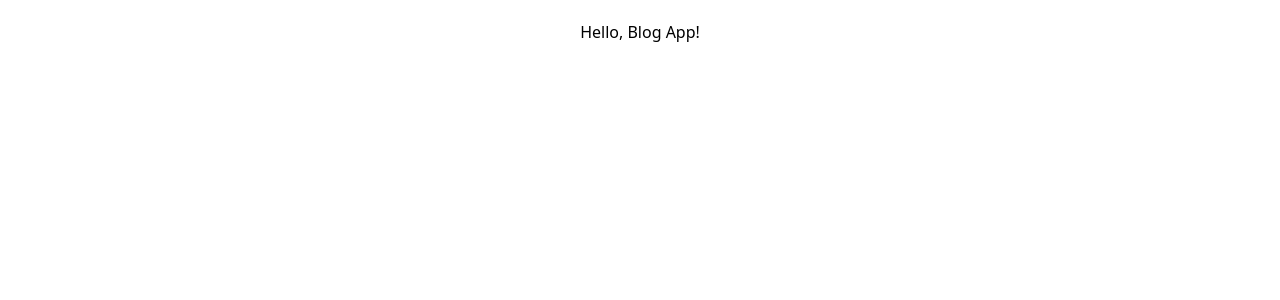
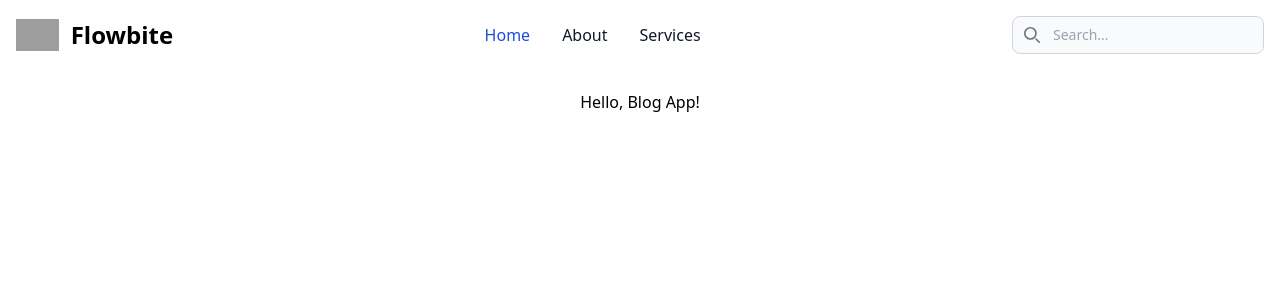
Before and after one commit to sudipsharma826/BLOG_APP, a React (Vite) app in the folder client-side/: page / in a window 1280 px wide. Shown: the top 300 px of the page. Built offline with nearby package versions, Linux system fonts and the light colour scheme; grey boxes are pictures that could not be loaded.

Commit message:
Creater the nav bar compments

```diff
--- a/client-side/package.json
+++ b/client-side/package.json
@@ -10,6 +10,7 @@
     "preview": "vite preview"
   },
   "dependencies": {
+    "flowbite-react": "^0.10.2",
     "react": "^18.3.1",
     "react-dom": "^18.3.1",
     "react-router-dom": "^6.28.0"
--- /dev/null
+++ b/client-side/src/components/NavBar.jsx
@@ -0,0 +1,62 @@
+import React from 'react'
+
+const NavBar = () => {
+  return (  // Added the return statement here
+    <>
+      <nav className="bg-white border-gray-200 dark:bg-gray-900">
+        <div className="max-w-screen-xl flex flex-wrap items-center justify-between mx-auto p-4">
+          <a href="https://flowbite.com/" className="flex items-center space-x-3 rtl:space-x-reverse">
+            <img src="https://flowbite.com/docs/images/logo.svg" className="h-8" alt="Flowbite Logo" />
+            <span className="self-center text-2xl font-semibold whitespace-nowrap dark:text-white">Flowbite</span>
+          </a>
+          <div className="flex md:order-2">
+            <button type="button" data-collapse-toggle="navbar-search" aria-controls="navbar-search" aria-expanded="false" className="md:hidden text-gray-500 dark:text-gray-400 hover:bg-gray-100 dark:hover:bg-gray-700 focus:outline-none focus:ring-4 focus:ring-gray-200 dark:focus:ring-gray-700 rounded-lg text-sm p-2.5 me-1">
+              <svg className="w-5 h-5" aria-hidden="true" xmlns="http://www.w3.org/2000/svg" fill="none" viewBox="0 0 20 20">
+                <path stroke="currentColor" strokeLinecap="round" strokeLinejoin="round" strokeWidth="2" d="m19 19-4-4m0-7A7 7 0 1 1 1 8a7 7 0 0 1 14 0Z"/>
+              </svg>
+              <span className="sr-only">Search</span>
+            </button>
+            <div className="relative hidden md:block">
+              <div className="absolute inset-y-0 start-0 flex items-center ps-3 pointer-events-none">
+                <svg className="w-4 h-4 text-gray-500 dark:text-gray-400" aria-hidden="true" xmlns="http://www.w3.org/2000/svg" fill="none" viewBox="0 0 20 20">
+                  <path stroke="currentColor" strokeLinecap="round" strokeLinejoin="round" strokeWidth="2" d="m19 19-4-4m0-7A7 7 0 1 1 1 8a7 7 0 0 1 14 0Z"/>
+                </svg>
+                <span className="sr-only">Search icon</span>
+              </div>
+              <input type="text" id="search-navbar" className="block w-full p-2 ps-10 text-sm text-gray-900 border border-gray-300 rounded-lg bg-gray-50 focus:ring-blue-500 focus:border-blue-500 dark:bg-gray-700 dark:border-gray-600 dark:placeholder-gray-400 dark:text-white dark:focus:ring-blue-500 dark:focus:border-blue-500" placeholder="Search..."/>
+            </div>
+            <button data-collapse-toggle="navbar-search" type="button" className="inline-flex items-center p-2 w-10 h-10 justify-center text-sm text-gray-500 rounded-lg md:hidden hover:bg-gray-100 focus:outline-none focus:ring-2 focus:ring-gray-200 dark:text-gray-400 dark:hover:bg-gray-700 dark:focus:ring-gray-600" aria-controls="navbar-search" aria-expanded="false">
+              <span className="sr-only">Open main menu</span>
+              <svg className="w-5 h-5" aria-hidden="true" xmlns="http://www.w3.org/2000/svg" fill="none" viewBox="0 0 17 14">
+                <path stroke="currentColor" strokeLinecap="round" strokeLinejoin="round" strokeWidth="2" d="M1 1h15M1 7h15M1 13h15"/>
+              </svg>
+            </button>
+          </div>
+          <div className="items-center justify-between hidden w-full md:flex md:w-auto md:order-1" id="navbar-search">
+            <div className="relative mt-3 md:hidden">
+              <div className="absolute inset-y-0 start-0 flex items-center ps-3 pointer-events-none">
+                <svg className="w-4 h-4 text-gray-500 dark:text-gray-400" aria-hidden="true" xmlns="http://www.w3.org/2000/svg" fill="none" viewBox="0 0 20 20">
+                  <path stroke="currentColor" strokeLinecap="round" strokeLinejoin="round" strokeWidth="2" d="m19 19-4-4m0-7A7 7 0 1 1 1 8a7 7 0 0 1 14 0Z"/>
+                </svg>
+              </div>
+              <input type="text" id="search-navbar" className="block w-full p-2 ps-10 text-sm text-gray-900 border border-gray-300 rounded-lg bg-gray-50 focus:ring-blue-500 focus:border-blue-500 dark:bg-gray-700 dark:border-gray-600 dark:placeholder-gray-400 dark:text-white dark:focus:ring-blue-500 dark:focus:border-blue-500" placeholder="Search..."/>
+            </div>
+            <ul className="flex flex-col p-4 md:p-0 mt-4 font-medium border border-gray-100 rounded-lg bg-gray-50 md:space-x-8 rtl:space-x-reverse md:flex-row md:mt-0 md:border-0 md:bg-white dark:bg-gray-800 md:dark:bg-gray-900 dark:border-gray-700">
+              <li>
+                <a href="#" className="block py-2 px-3 text-white bg-blue-700 rounded md:bg-transparent md:text-blue-700 md:p-0 md:dark:text-blue-500" aria-current="page">Home</a>
+              </li>
+              <li>
+                <a href="#" className="block py-2 px-3 text-gray-900 rounded hover:bg-gray-100 md:hover:bg-transparent md:hover:text-blue-700 md:p-0 md:dark:hover:text-blue-500 dark:text-white dark:hover:bg-gray-700 dark:hover:text-white md:dark:hover:bg-transparent dark:border-gray-700">About</a>
+              </li>
+              <li>
+                <a href="#" className="block py-2 px-3 text-gray-900 rounded hover:bg-gray-100 md:hover:bg-transparent md:hover:text-blue-700 md:p-0 dark:text-white md:dark:hover:text-blue-500 dark:hover:bg-gray-700 dark:hover:text-white md:dark:hover:bg-transparent dark:border-gray-700">Services</a>
+              </li>
+            </ul>
+          </div>
+        </div>
+      </nav>
+    </>
+  );
+}
+
+export default NavBar;
--- a/client-side/src/pages/Home.jsx
+++ b/client-side/src/pages/Home.jsx
@@ -1,8 +1,12 @@
 import React from 'react'
+import NavBar from '../components/NavBar'
 
 const Home = () => {
   return (
+    <>
+    < NavBar />
     <h1 className='text-center mt-5'>Hello, Blog App!</h1>
+    </>
   )
 }
 
```
Also changed, not shown: 1 other file (tests, documents, lock files or other folders).
